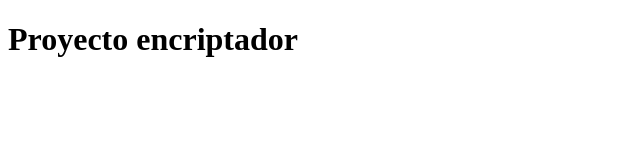
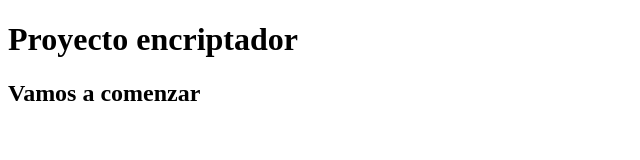
Before and after one commit to EugeBag/challengeencriptador, a plain HTML site: page index.html in a window 1280 px wide. Shown: the whole page, without its empty margins (0-640 px from the left). Drawn offline with Linux system fonts and the light colour scheme.

Commit message:
agregando subtitulo al index

```diff
--- a/index.html
+++ b/index.html
@@ -15,6 +15,8 @@
     <main>
         <h1>Proyecto encriptador</h1>
 
+        <h2>Vamos a comenzar </h2>
+
     </main>
 
 
```
